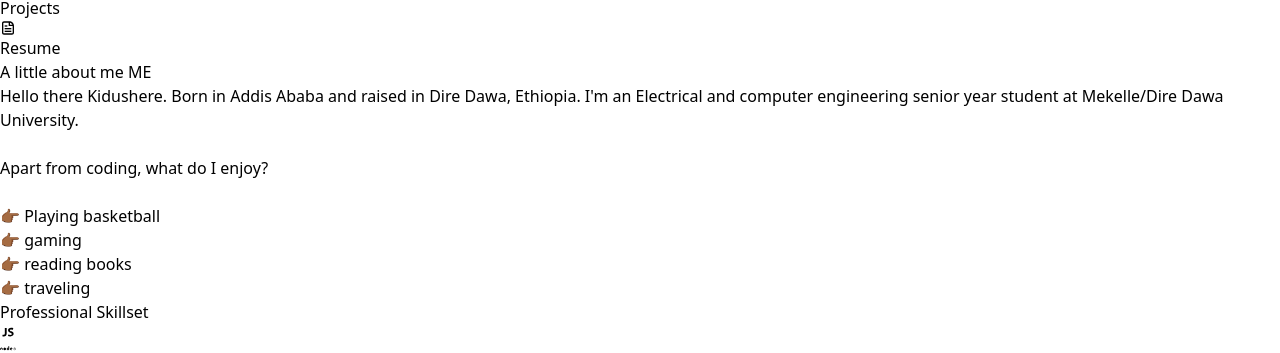
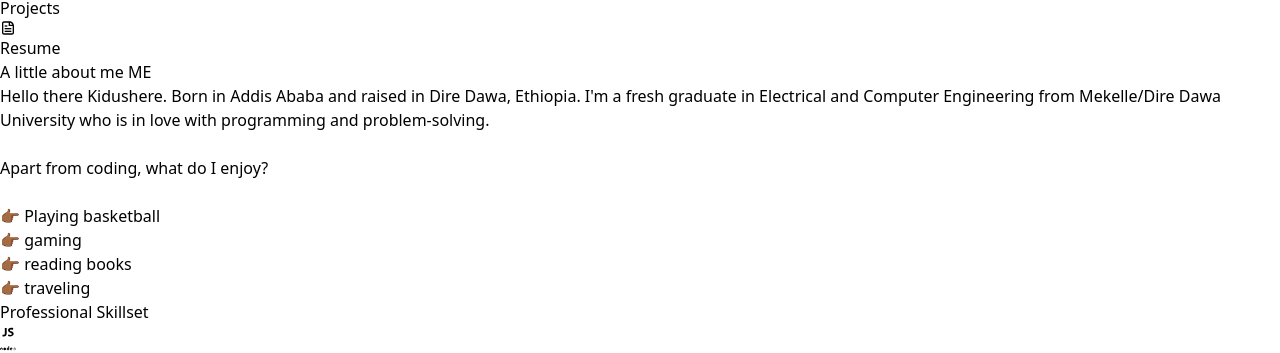
Before and after one commit to chappiii/chappiii.github.io, a React (Vite) app: page /#/about in a window 1280 px wide. Shown: the part 416-769 px from the top of the page. Built offline with nearby package versions, Linux system fonts and the light colour scheme.

Commit message:
about text

```diff
--- a/src/components/About/about.jsx
+++ b/src/components/About/about.jsx
@@ -1,10 +1,7 @@
 import { useMediaQuery } from "react-responsive";
-import me from "../../assets/me.jpg";
-import me2 from "../../assets/me2.jpg";
 import Techstack from "./techstack";
 import Toolstack from "./toolstack";
 import Github from "./github";
-import { ImPointRight } from "react-icons/im";
 
 function About() {
   const isDesktopOrLaptop = useMediaQuery({
@@ -23,8 +20,10 @@ function About() {
                 <p className="text-white text-2xl mb-5 mx-10 text-justify">
                   Hello there <span className="text-lime-600">Kidus</span>
                   here. Born in Addis Ababa and raised in Dire Dawa, Ethiopia.
-                  I'm an Electrical and computer engineering senior year student
-                  at Mekelle/Dire Dawa University. <br />
+                  I'm a fresh graduate in Electrical and Computer Engineering
+                  from Mekelle/Dire Dawa University who is in love with
+                  programming and problem-solving.
+                  <br />
                   <br />
                   Apart from coding, what do I enjoy?
                   <br /> <br /> 👉🏾 Playing basketball
@@ -53,9 +52,10 @@ function About() {
           </h1>
           <p className="text-white text-2xl mb-10 mx-12 text-left">
             Hello there <span className="text-lime-600">Kidus</span> here. Born
-            in Addis Ababa and raised in Dire Dawa, Ethiopia. I'm an Electrical
-            and computer engineering senior year student at Mekelle/Dire Dawa
-            University. <br />
+            in Addis Ababa and raised in Dire Dawa, Ethiopia. I'm a fresh
+            graduate in Electrical and Computer Engineering from Mekelle/Dire
+            Dawa University who is in love with programming and problem-solving.{" "}
+            <br />
             <br />
             Apart from coding, what do I enjoy?
             <br /> <br /> 👉🏾 Playing basketball
```
